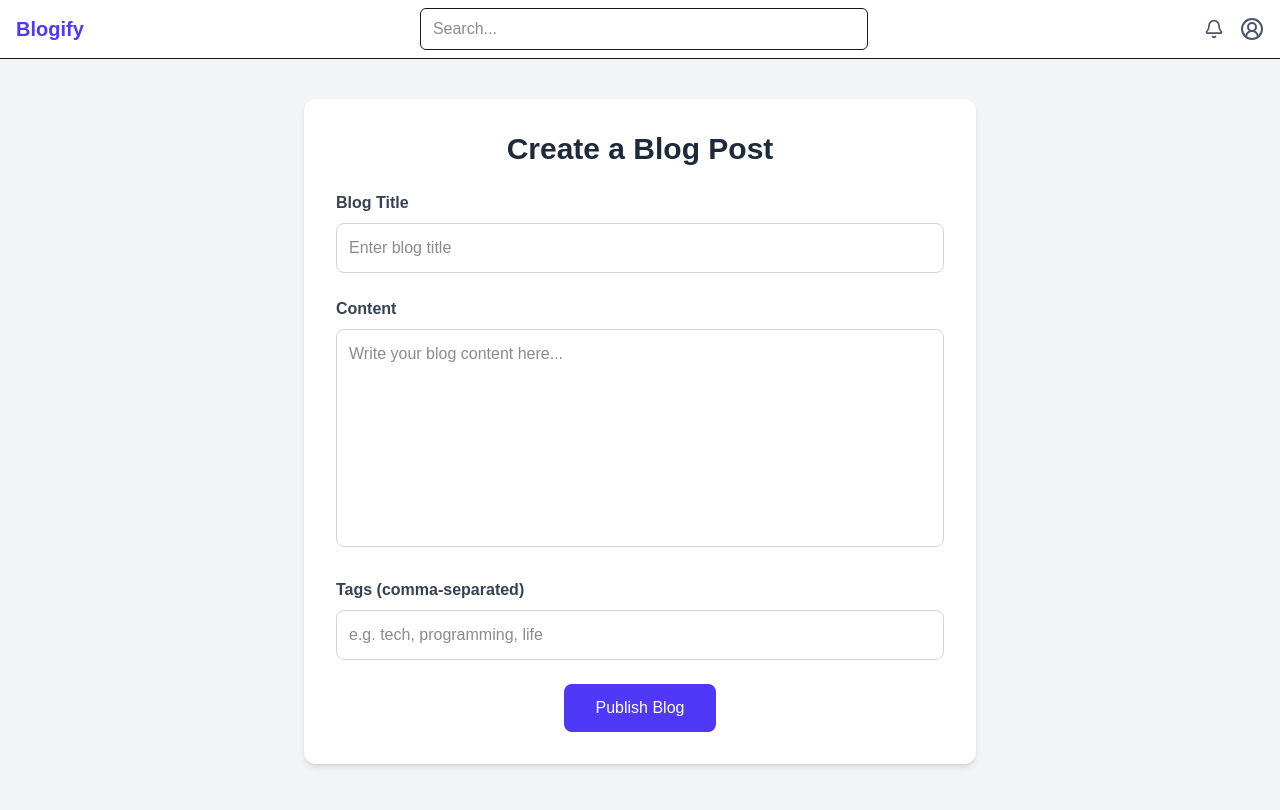
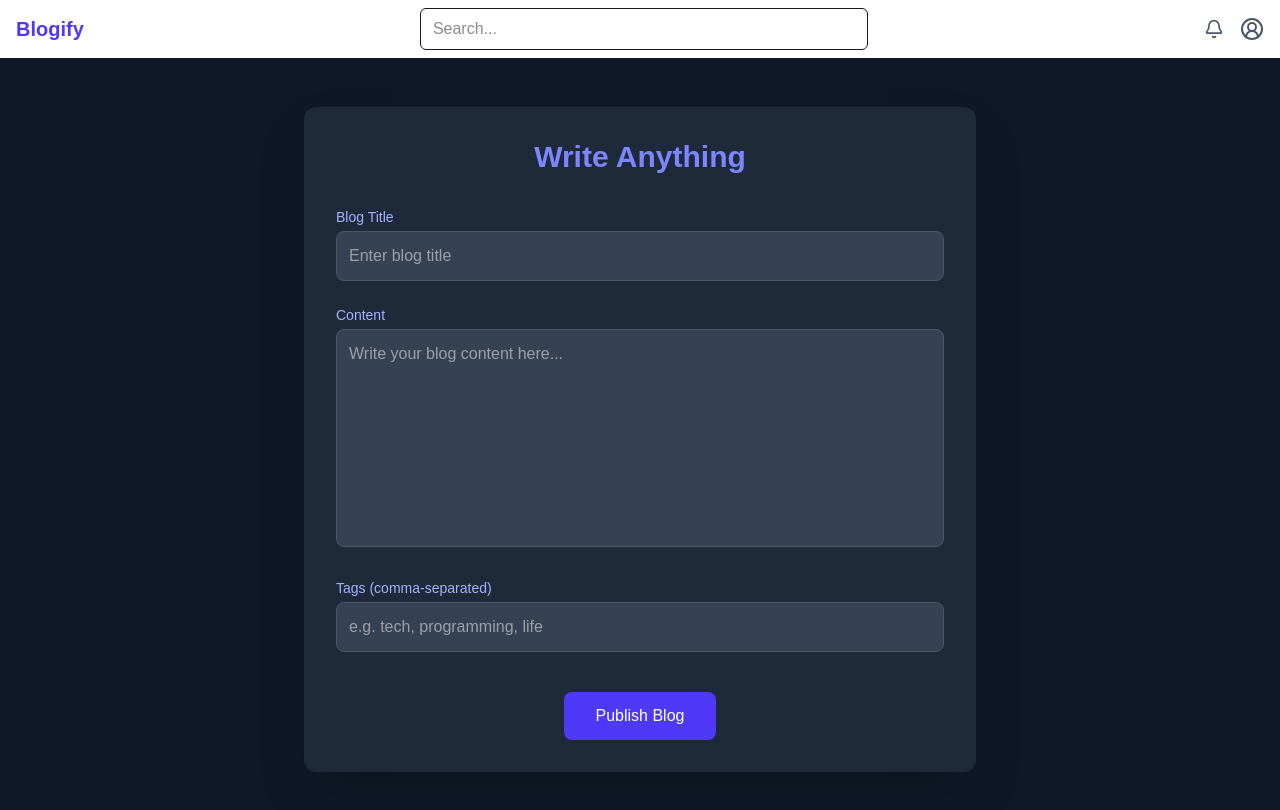
Before and after one commit to shivam21bb106/blog, a Next.js app: page /new-post in a window 1280 px wide. Shown: the top 810 px of the page. Built offline with nearby package versions, Linux system fonts and the light colour scheme.

Commit message:
create post styling

```diff
--- a/src/app/new-post/page.jsx
+++ b/src/app/new-post/page.jsx
@@ -37,65 +37,60 @@ export default function CreateBlogForm() {
   };
 
   return (
-    <div className="min-h-screen bg-gray-100 py-10 px-4 flex justify-center items-start">
-      <div className="w-full max-w-2xl bg-white p-8 rounded-xl shadow-md">
-        <h1 className="text-3xl font-bold mb-6 text-gray-800 text-center">
-          Create a Blog Post
+    <div className="min-h-screen bg-gray-900 py-12 px-4 flex justify-center items-start">
+  <div className="w-full max-w-2xl bg-gray-800 p-8 rounded-xl shadow-2xl">
+    <h1 className="text-3xl font-bold mb-8 text-indigo-400 text-center">
+      Write Anything
     </h1>
+
     <form className="space-y-6" onSubmit={handleSubmit}>
       {/* Title */}
       <div>
-            <label className="block text-gray-700 font-semibold mb-2">
+        <label className="block text-sm font-medium text-indigo-300 mb-1">
           Blog Title
         </label>
         <input
           type="text"
           placeholder="Enter blog title"
           value={formData.title}
-              onChange={(e) =>
-                setFormData({ ...formData, title: e.target.value })
-              }
-              className="w-full border border-gray-300 p-3 rounded-lg focus:outline-none focus:ring-2 focus:ring-indigo-500"
+          onChange={(e) => setFormData({ ...formData, title: e.target.value })}
+          className="w-full bg-gray-700 text-white border border-gray-600 p-3 rounded-lg focus:outline-none focus:ring-2 focus:ring-indigo-500"
         />
       </div>
 
       {/* Content */}
       <div>
-            <label className="block text-gray-700 font-semibold mb-2">
+        <label className="block text-sm font-medium text-indigo-300 mb-1">
           Content
         </label>
         <textarea
           rows="8"
           placeholder="Write your blog content here..."
           value={formData.content}
-              onChange={(e) =>
-                setFormData({ ...formData, content: e.target.value })
-              }
-              className="w-full border border-gray-300 p-3 rounded-lg focus:outline-none focus:ring-2 focus:ring-indigo-500 resize-none"
+          onChange={(e) => setFormData({ ...formData, content: e.target.value })}
+          className="w-full bg-gray-700 text-white border border-gray-600 p-3 rounded-lg focus:outline-none focus:ring-2 focus:ring-indigo-500 resize-none"
         />
       </div>
 
       {/* Tags */}
       <div>
-            <label className="block text-gray-700 font-semibold mb-2">
+        <label className="block text-sm font-medium text-indigo-300 mb-1">
           Tags (comma-separated)
         </label>
         <input
           type="text"
           placeholder="e.g. tech, programming, life"
           value={formData.tags}
-              onChange={(e) =>
-                setFormData({ ...formData, tags: e.target.value })
-              }
-              className="w-full border border-gray-300 p-3 rounded-lg focus:outline-none focus:ring-2 focus:ring-indigo-500"
+          onChange={(e) => setFormData({ ...formData, tags: e.target.value })}
+          className="w-full bg-gray-700 text-white border border-gray-600 p-3 rounded-lg focus:outline-none focus:ring-2 focus:ring-indigo-500"
         />
       </div>
 
       {/* Submit Button */}
-          <div className="text-center">
+      <div className="text-center pt-4">
         <button
           type="submit"
-              className="bg-indigo-600 text-white py-3 px-8 rounded-lg hover:bg-indigo-700 transition"
+          className="bg-indigo-600 text-white py-3 px-8 rounded-lg hover:bg-indigo-700 transition duration-200"
         >
           Publish Blog
         </button>
@@ -103,5 +98,6 @@ export default function CreateBlogForm() {
     </form>
   </div>
 </div>
+
   );
 }
```
Lines whose indentation alone changed are shown as unchanged.
